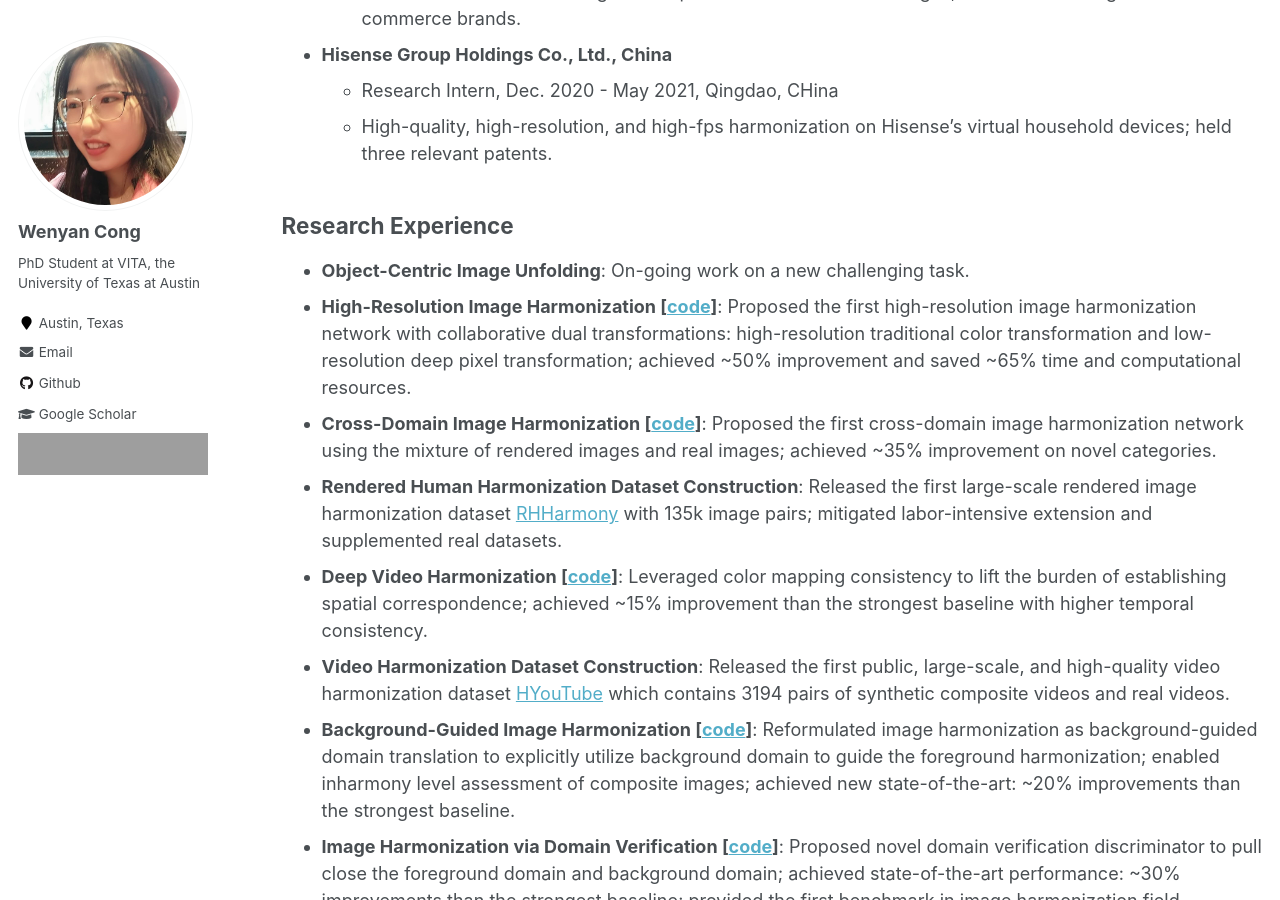
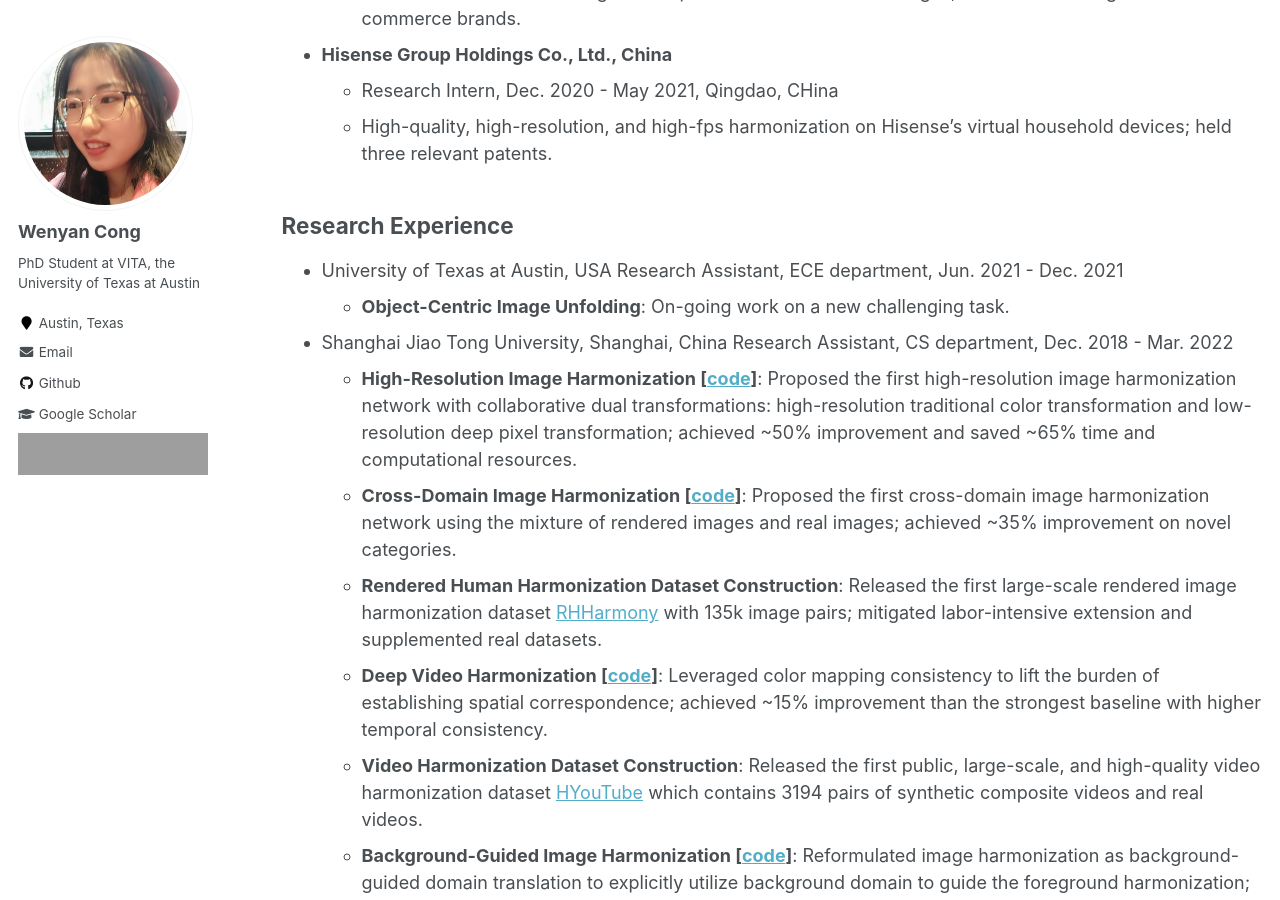
Before and after one commit to cathyjasmine/cathyjasmine.github.io, a Jekyll site: the page built from _pages/experiences.md, in a window 1280 px wide and 900 px high, scrolled down 330 px. Built offline with Jekyll 4.4.1, drawn with Linux system fonts in a browser that asks for light colours; grey boxes are pictures that could not be loaded.

Commit message:
Update experiences.md

```diff
--- a/_pages/experiences.md
+++ b/_pages/experiences.md
@@ -19,12 +19,17 @@ Work Experience
 
 Research Experience
 ------
-* **Object-Centric Image Unfolding**: On-going work on a new challenging task.
-* **High-Resolution Image Harmonization [[code](https://github.com/bcmi/CDTNet-High-Resolution-Image-Harmonization)]**: Proposed the first high-resolution image harmonization network with collaborative dual transformations: high-resolution traditional color transformation and low-resolution deep pixel transformation; achieved ~50% improvement and saved ~65% time and computational resources.
-* **Cross-Domain Image Harmonization  [[code](https://github.com/bcmi/Rendered-Image-Harmonization-Dataset-RHHarmony)]**: Proposed the first cross-domain image harmonization network using the mixture of rendered images and real images; achieved ~35% improvement on novel categories.
-* **Rendered Human Harmonization Dataset Construction**: Released the first large-scale rendered image harmonization dataset [RHHarmony](https://github.com/bcmi/Rendered_Image_Harmonization_Datasets) with 135k image pairs; mitigated labor-intensive extension and supplemented real datasets.
-* **Deep Video Harmonization  [[code](https://github.com/bcmi/Video-Harmonization-Dataset-HYouTube)]**: Leveraged color mapping consistency to lift the burden of establishing spatial correspondence; achieved ~15% improvement than the strongest baseline with higher temporal consistency.
-* **Video Harmonization Dataset Construction**: Released the first public, large-scale, and high-quality video harmonization dataset [HYouTube](https://github.com/bcmi/Video-Harmonization-Dataset-HYouTube) which contains 3194 pairs of synthetic composite videos and real videos.
-* **Background-Guided Image Harmonization [[code](https://github.com/bcmi/BargainNet)]**: Reformulated image harmonization as background-guided domain translation to explicitly utilize background domain to guide the foreground harmonization; enabled inharmony level assessment of composite images; achieved new state-of-the-art: ~20% improvements than the strongest baseline.
-* **Image Harmonization via Domain Verification [[code](https://github.com/bcmi/Image_Harmonization_Datasets)]**: Proposed novel domain verification discriminator to pull close the foreground domain and background domain; achieved state-of-the-art performance: ~30% improvements than the strongest baseline; provided the first benchmark in image harmonization field.
-* **Image Harmonization Dataset Construction**: Released the first large-scale image harmonization dataset [iHarmony4](https://github.com/bcmi/Image_Harmonization_Datasets) with 4 sub-datasets (HCOCO, HAdobe5k, HFlickr, and Hday2night) and 73146 pairs of high-quality images.
+* University of Texas at Austin, USA
+	Research Assistant, ECE department, Jun. 2021 - Dec. 2021
+	* **Object-Centric Image Unfolding**: On-going work on a new challenging task.
+
+* Shanghai Jiao Tong University, Shanghai, China
+	Research Assistant, CS department, Dec. 2018 - Mar. 2022
+	* **High-Resolution Image Harmonization [[code](https://github.com/bcmi/CDTNet-High-Resolution-Image-Harmonization)]**: Proposed the first high-resolution image harmonization network with collaborative dual transformations: high-resolution traditional color transformation and low-resolution deep pixel transformation; achieved ~50% improvement and saved ~65% time and computational resources.
+	* **Cross-Domain Image Harmonization  [[code](https://github.com/bcmi/Rendered-Image-Harmonization-Dataset-RHHarmony)]**: Proposed the first cross-domain image harmonization network using the mixture of rendered images and real images; achieved ~35% improvement on novel categories.
+	* **Rendered Human Harmonization Dataset Construction**: Released the first large-scale rendered image harmonization dataset [RHHarmony](https://github.com/bcmi/Rendered_Image_Harmonization_Datasets) with 135k image pairs; mitigated labor-intensive extension and supplemented real datasets.
+	* **Deep Video Harmonization  [[code](https://github.com/bcmi/Video-Harmonization-Dataset-HYouTube)]**: Leveraged color mapping consistency to lift the burden of establishing spatial correspondence; achieved ~15% improvement than the strongest baseline with higher temporal consistency.
+	* **Video Harmonization Dataset Construction**: Released the first public, large-scale, and high-quality video harmonization dataset [HYouTube](https://github.com/bcmi/Video-Harmonization-Dataset-HYouTube) which contains 3194 pairs of synthetic composite videos and real videos.
+	* **Background-Guided Image Harmonization [[code](https://github.com/bcmi/BargainNet)]**: Reformulated image harmonization as background-guided domain translation to explicitly utilize background domain to guide the foreground harmonization; enabled inharmony level assessment of composite images; achieved new state-of-the-art: ~20% improvements than the strongest baseline.
+	* **Image Harmonization via Domain Verification [[code](https://github.com/bcmi/Image_Harmonization_Datasets)]**: Proposed novel domain verification discriminator to pull close the foreground domain and background domain; achieved state-of-the-art performance: ~30% improvements than the strongest baseline; provided the first benchmark in image harmonization field.
+	* **Image Harmonization Dataset Construction**: Released the first large-scale image harmonization dataset [iHarmony4](https://github.com/bcmi/Image_Harmonization_Datasets) with 4 sub-datasets (HCOCO, HAdobe5k, HFlickr, and Hday2night) and 73146 pairs of high-quality images.
```
